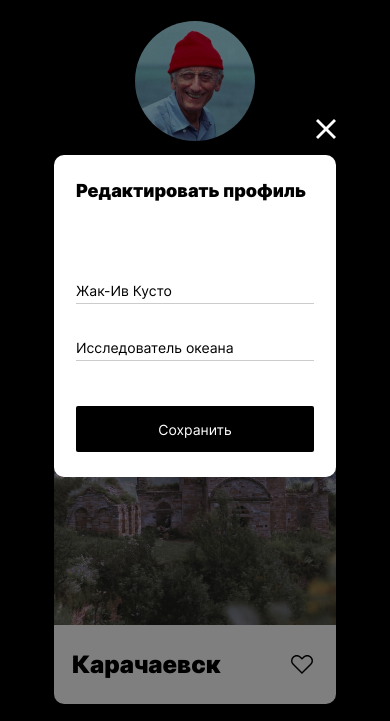
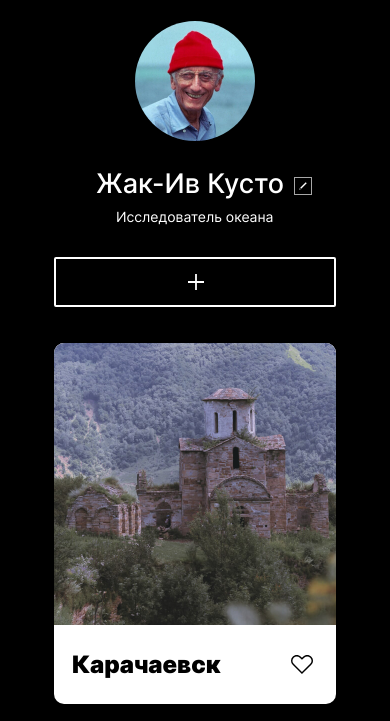
Before and after one commit to Mark22sv/mesto-project, a plain HTML site: page index.html in a window 390 px wide. Shown: the part 106-827 px from the top of the page. Drawn offline with Linux system fonts and the light colour scheme; files whose address does not match are found by name.

Commit message:
после 3 ревью

```diff
--- a/blocks/profile/__info/profile__info.css
+++ b/blocks/profile/__info/profile__info.css
@@ -9,6 +9,6 @@
 @media screen and (max-width: 767px) {
   .profile__info {
     margin: 0 0 32px 0;
-    align-items: center;
+    align-items: flex-start;
   }
-  }
+}
--- a/blocks/profile/__name/profile__name.css
+++ b/blocks/profile/__name/profile__name.css
@@ -1,4 +1,6 @@
 .profile__name {
+  max-width: 294px;
+  width: 100%;
   display: block;
   margin: 0;
   padding: 0;
@@ -13,6 +15,7 @@
 
 @media screen and (max-width: 767px) {
   .profile__name {
+    max-width: 189px;
     font-size: 27px;
     line-height: 33px;
     margin: 0 0 0 18px;
--- a/blocks/profile/__profession/profile__profession.css
+++ b/blocks/profile/__profession/profile__profession.css
@@ -1,4 +1,6 @@
 .profile__profession {
+  max-width: 336px;
+  width: 100%;
   display: block;
   margin: 0;
   padding: 0;
@@ -13,7 +15,9 @@
 
 @media screen and (max-width: 767px) {
   .profile__profession {
+    max-width: 282px;
     font-size: 14px;
     line-height: 17px;
+    margin: 0 0 0 38px;
   }
   }
--- a/index.html
+++ b/index.html
@@ -72,7 +72,7 @@
           </li>
         </ul>
       </section>
-      <section class="popup popup_opened">
+      <section class="popup">
         <div class="popup__container">
           <button type="button" aria-label="Закрыть попап" class="popup__close-icon"></button>
           <h2 class="popup__heading">Редактировать профиль</h2>
```
